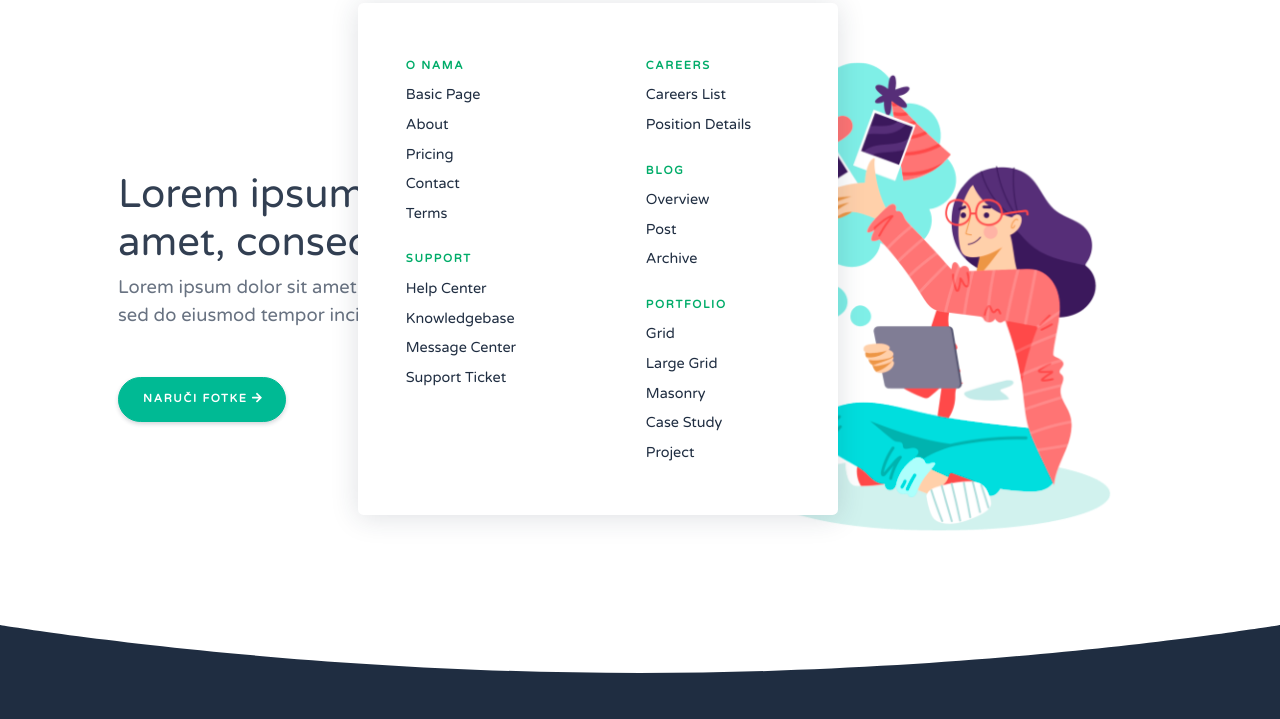
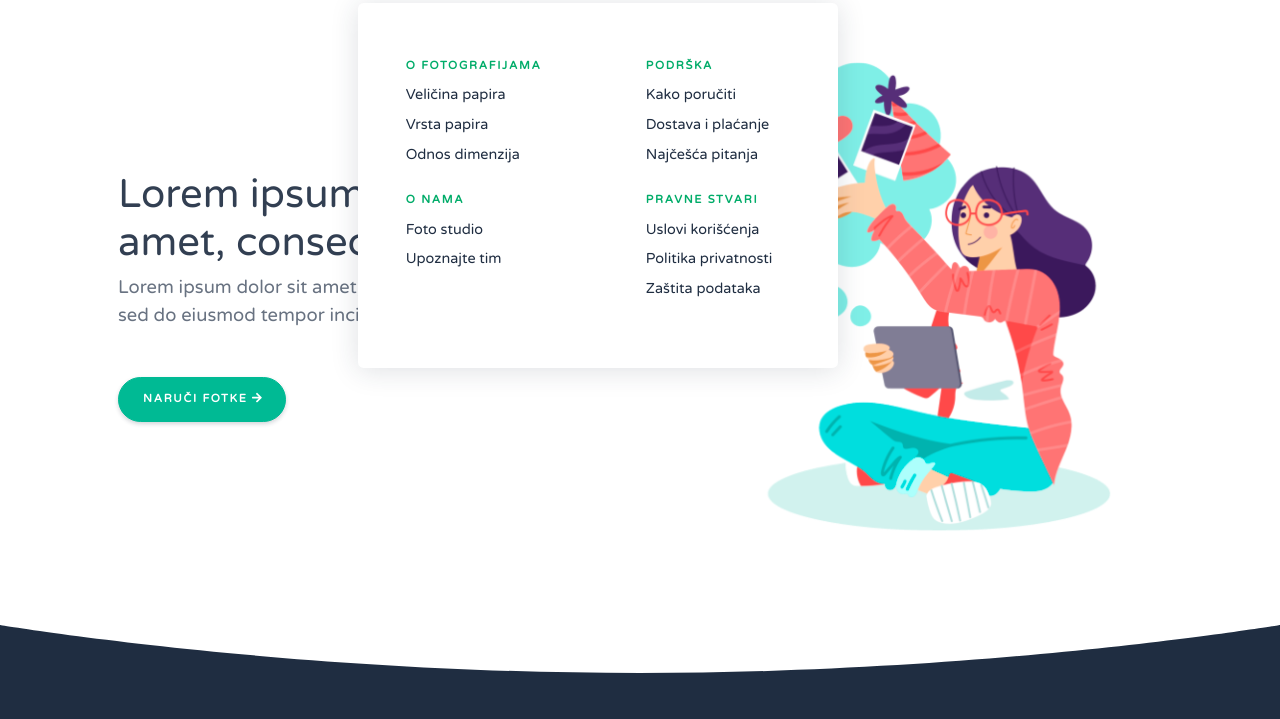
Before and after one commit to markoirmes/Click-Photo, a plain HTML site: page index.html in a window 1280 px wide. Both pictures are taken after a click on the button "Info1". Shown: the part 81-800 px from the top of the page. Drawn offline with nearby package versions, Linux system fonts and the light colour scheme.

Commit message:
Update navbar

```diff
--- a/index.html
+++ b/index.html
@@ -51,25 +51,23 @@
                     <div class="dropdown-menu dropdown-menu-right animated--fade-in-up" aria-labelledby="navbarDropdownPages">
                       <div class="row no-gutters">
                         <div class="col-lg-6 p-lg-5">
+                          <h6 class="dropdown-header text-primary">O fotografijama</h6>
+                          <a class="dropdown-item" href="#">Veličina papira</a><a class="dropdown-item" href="#">Vrsta papira</a
+                          ><a class="dropdown-item" href="#">Odnos dimenzija</a>
+                          <div class="dropdown-divider border-0"></div>
                           <h6 class="dropdown-header text-primary">O nama</h6>
-                          <a class="dropdown-item" href="#">Basic Page</a><a class="dropdown-item" href="#">About</a
-                          ><a class="dropdown-item" href="#">Pricing</a><a class="dropdown-item" href="#">Contact</a><a class="dropdown-item" href="#">Terms</a>
-                          <div class="dropdown-divider border-0"></div>
-                          <h6 class="dropdown-header text-primary">Support</h6>
-                          <a class="dropdown-item" href="#">Help Center</a><a class="dropdown-item" href="#">Knowledgebase</a
-                          ><a class="dropdown-item" href="#">Message Center</a><a class="dropdown-item" href="#">Support Ticket</a>
+                          <a class="dropdown-item" href="#">Foto studio</a><a class="dropdown-item" href="#">Upoznajte tim</a>
                           <div class="dropdown-divider border-0 d-lg-none"></div>
                         </div>
                         <div class="col-lg-6 p-lg-5">
-                          <h6 class="dropdown-header text-primary">Careers</h6>
-                          <a class="dropdown-item" href="#">Careers List</a><a class="dropdown-item" href="#">Position Details</a>
+                          <h6 class="dropdown-header text-primary">Podrška</h6>
+                          <a class="dropdown-item" href="#">Kako poručiti</a><a class="dropdown-item" href="#">Dostava i plaćanje</a
+                          ><a class="dropdown-item" href="#">Najčešća pitanja</a>
                           <div class="dropdown-divider border-0"></div>
-                          <h6 class="dropdown-header text-primary">Blog</h6>
-                          <a class="dropdown-item" href="#">Overview</a><a class="dropdown-item" href="#">Post</a><a class="dropdown-item" href="#">Archive</a>
+                          <h6 class="dropdown-header text-primary">Pravne stvari</h6>
+                          <a class="dropdown-item" href="#">Uslovi korišćenja</a><a class="dropdown-item" href="#">Politika privatnosti</a
+                          ><a class="dropdown-item" href="#">Zaštita podataka</a>
                           <div class="dropdown-divider border-0"></div>
-                          <h6 class="dropdown-header text-primary">Portfolio</h6>
-                          <a class="dropdown-item" href="#">Grid</a><a class="dropdown-item" href="#">Large Grid</a><a class="dropdown-item" href="#">Masonry</a
-                          ><a class="dropdown-item" href="#">Case Study</a><a class="dropdown-item" href="#">Project</a>
                         </div>
                       </div>
                     </div>
```
